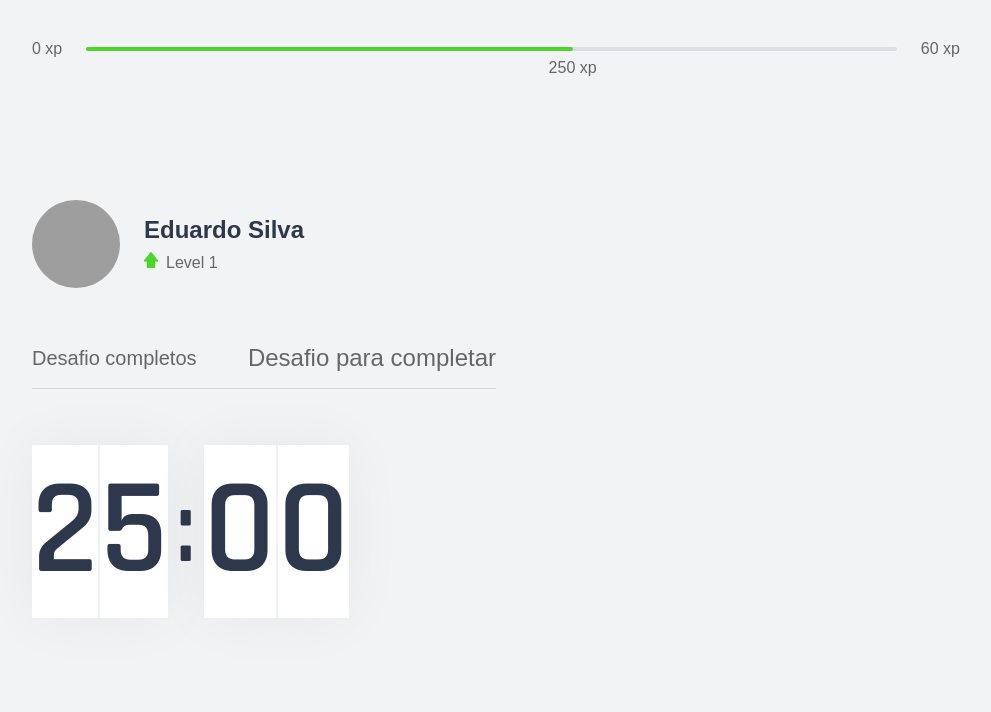
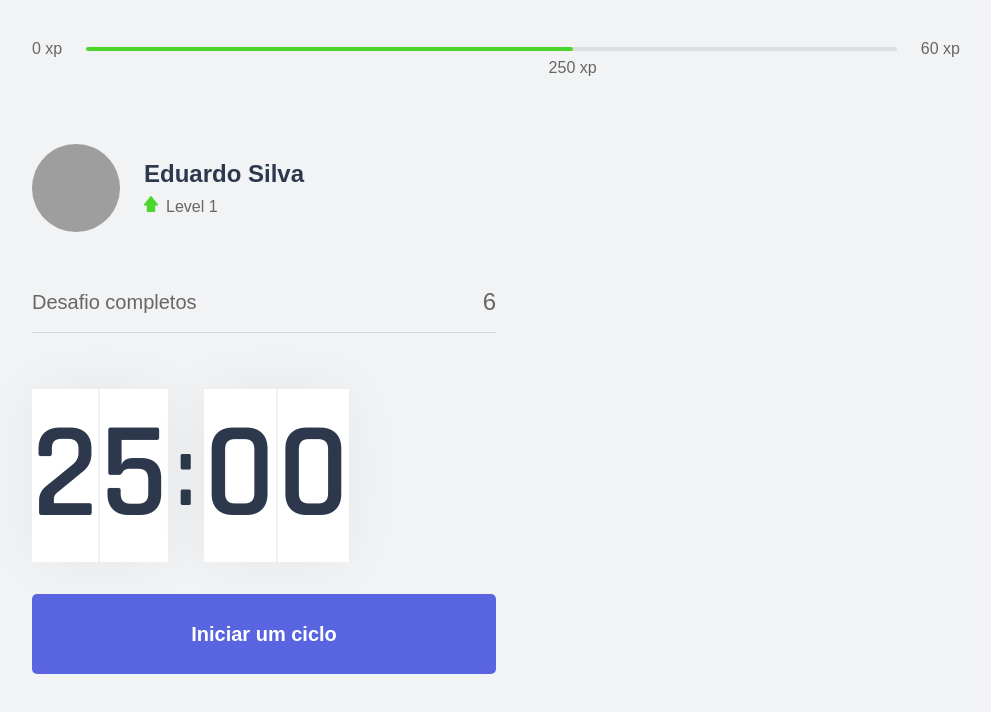
Before and after one commit to eduardo-developer01/moveit, a Next.js app: page / in a window 1280 px wide. Shown: the top 712 px of the page, without its empty margins (144-1135 px from the left). Built offline with nearby package versions, Linux system fonts and the light colour scheme; grey boxes are pictures that could not be loaded.

Commit message:
hook Countdown

```diff
--- a/src/components/CompletedChallenges.tsx
+++ b/src/components/CompletedChallenges.tsx
@@ -4,7 +4,7 @@
   return (
     <div className={styles.completedChallengesContainer}>
       <span>Desafio completos</span>
-      <span>Desafio para completar</span>
+      <span>6</span>
     </div>
   )
 }
--- a/src/components/Countdown.tsx
+++ b/src/components/Countdown.tsx
@@ -1,17 +1,44 @@
+import { useState, useEffect } from 'react'
 import styles from '../styles/components/Countdown.module.css'
 
 export default function() {
+  const [time, setTime] = useState(25 * 60)
+  const [active, setActive] = useState(false)
+
+  const minutes = Math.floor(time / 60)
+  const seconds = time % 60
+
+  const [minuteLeft, minuteRight] = String(minutes).padStart(2, '0').split('')
+  const [secondLeft, secondRight] = String(seconds).padStart(2, '0').split('')
+
+  function startCountdown() {
+    setActive(true)
+  }
+
+  useEffect(() => {
+    if (active && time > 0) {
+      setTimeout(() => {
+        setTime(time - 1)
+      }, 1000)
+    }
+  }, [active, time])
+
   return (
-    <div className={styles.countdownContainer}>
-      <div>
-        <span>2</span>
-        <span>5</span>
+    <div>
+      <div className={styles.countdownContainer}>
+        <div>
+          <span>{minuteLeft}</span>
+          <span>{minuteRight}</span>
+        </div>
+        <span>:</span>
+        <div>
+          <span>{secondLeft}</span>
+          <span>{secondRight}</span>
+        </div>
       </div>
-      <span>:</span>
-      <div>
-        <span>0</span>
-        <span>0</span>
-      </div>
+      <button type="button" className={styles.countdownButton} onClick={startCountdown}>
+        Iniciar um ciclo
+      </button>
     </div>
   )
 }
--- a/src/pages/_document.tsx
+++ b/src/pages/_document.tsx
@@ -10,6 +10,8 @@
     return (
       <Html>
         <Head>
+          <link rel="shortcut icon" href="favicon.png" type="image/png" />
+
           <link rel="preconnect" href="https://fonts.gstatic.com" />
           <link href="https://fonts.googleapis.com/css2?family=Rajdhani:wght@600&family=Poppins:wght@400;500;600&display=swap" rel="stylesheet" />
         </Head>
--- a/src/pages/index.tsx
+++ b/src/pages/index.tsx
@@ -5,9 +5,15 @@
 
 import styles from '../styles/pages/Home.module.css'
 
+import Head from 'next/head'
+
 export default function Home() {
   return (
     <div className={styles.container}>
+      <Head>
+        <title>Inicio | move.it</title>
+      </Head>
+
       <ExperienceBar />
 
       <section>
--- a/src/styles/components/Countdown.module.css
+++ b/src/styles/components/Countdown.module.css
@@ -34,3 +34,29 @@
 	font-size: 6.25rem;
 	margin: 0 0.5rem;
 }
+
+.countdownButton {
+	width: 100%;
+	height: 5rem;
+
+	margin-top: 2rem;
+
+	display: flex;
+	align-items: center;
+	justify-content: center;
+
+	border: 0;
+	border-radius: 5px;
+
+	background: var(--blue);
+	color: var(--white);
+
+	font-size: 1.25rem;
+	font-weight: 600;
+
+	transition: background-color 0.2s;
+}
+
+.countdownButton:hover {
+	background: var(--blue-dark);
+}
```
